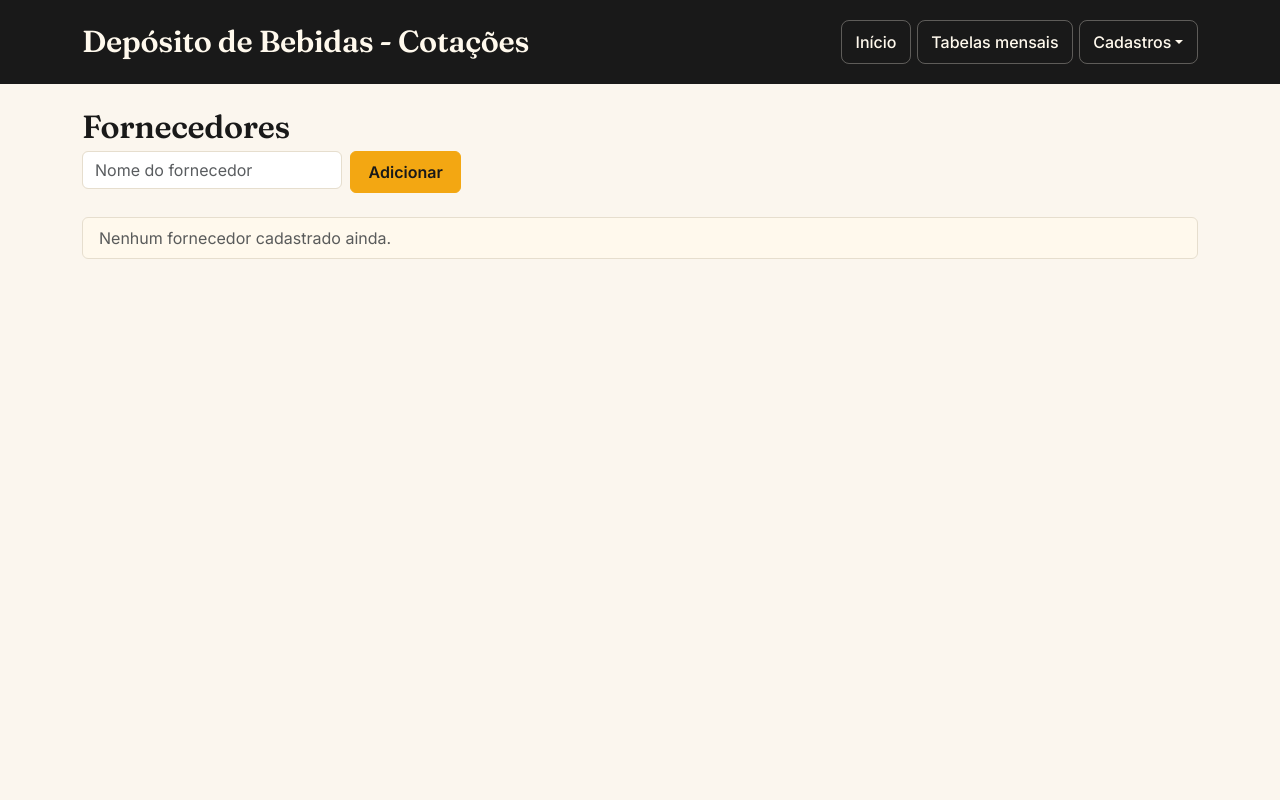
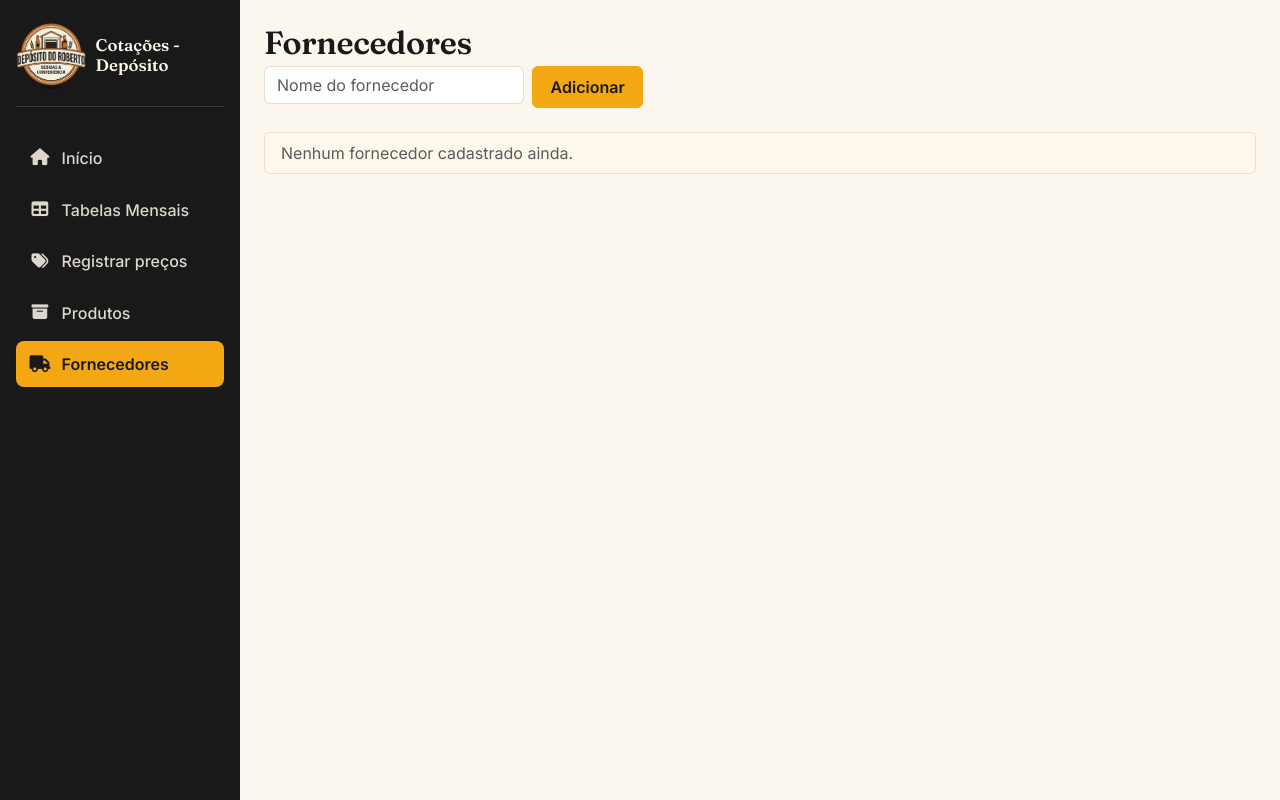
Before and after one commit to willyannnz/Gestao_de_Cotacoes_Deposito_Roberto, a Flask app: page /fornecedores in a window 1280 px wide. Run offline with Flask 3, Linux system fonts and the light colour scheme; data that the repository does not hold is empty; some libraries are stand-ins or nearby versions.

Commit message:
Refatorar a estrutura do código para melhorar a legibilidade e a manutenibilidade.

```diff
--- a/app/routes.py
+++ b/app/routes.py
@@ -4,6 +4,11 @@ from .db import get_db
 from .ml_outlier import detectar_outliers
 
 bp = Blueprint("main", __name__)
+
+
+@bp.app_context_processor
+def inject_sidebar_month():
+    return {"mes_atual_sidebar": date.today().strftime("%Y-%m")}
 
 
 @bp.route("/")
@@ -65,26 +70,28 @@ def editar_lista_mes(mes):
         if acao == "adicionar":
             nome = request.form.get("novo_produto_nome", "").strip()
             unidade = request.form.get("novo_produto_unidade", "").strip()
-            produto_id = request.form.get("produto_id")
-            if nome:
-                cur = db.execute("INSERT INTO produto (nome, unidade) VALUES (?, ?)", (nome, unidade))
-                produto_id = cur.lastrowid
+            produto_id = None
             quantidade = request.form.get("quantidade", "1")
             try:
                 quantidade = float(quantidade)
-                if quantidade <= 0:
+                if quantidade <= 0 or not nome:
                     raise ValueError
             except ValueError:
-                flash("A quantidade precisa ser maior que zero.", "warning")
+                flash("Informe o nome do produto e uma quantidade maior que zero.", "warning")
             else:
-                if produto_id:
-                    db.execute(
-                        "INSERT OR IGNORE INTO cotacao_mensal_item (mes_referencia, produto_id, quantidade) VALUES (?, ?, ?)",
-                        (mes, produto_id, quantidade),
-                    )
-                    flash("Produto incluído na tabela do mês.", "success")
+                existente = db.execute(
+                    "SELECT id FROM produto WHERE nome = ? COLLATE NOCASE", (nome,)
+                ).fetchone()
+                if existente:
+                    produto_id = existente["id"]
                 else:
-                    flash("Escolha um produto cadastrado ou informe um nome novo.", "warning")
+                    cur = db.execute("INSERT INTO produto (nome, unidade) VALUES (?, ?)", (nome, unidade))
+                    produto_id = cur.lastrowid
+                cur = db.execute(
+                    "INSERT OR IGNORE INTO cotacao_mensal_item (mes_referencia, produto_id, quantidade) VALUES (?, ?, ?)",
+                    (mes, produto_id, quantidade),
+                )
+                flash("Produto incluído na tabela do mês." if cur.rowcount else "Esse produto já está na tabela do mês.", "success")
         elif acao == "remover":
             item_id = request.form.get("item_id")
             item = db.execute("SELECT produto_id FROM cotacao_mensal_item WHERE id = ? AND mes_referencia = ?", (item_id, mes)).fetchone()
@@ -114,7 +121,6 @@ def editar_lista_mes(mes):
         db.close()
         return redirect(url_for("main.editar_lista_mes", mes=mes))
 
-    produtos = db.execute("SELECT * FROM produto ORDER BY nome").fetchall()
     itens = db.execute(
         """SELECT i.id, i.quantidade, p.id AS produto_id, p.nome, p.unidade,
                   COUNT(c.id) AS total_cotacoes
@@ -123,7 +129,7 @@ def editar_lista_mes(mes):
            WHERE i.mes_referencia = ? GROUP BY i.id ORDER BY p.nome""", (mes,)
     ).fetchall()
     db.close()
-    return render_template("mes_cotacao.html", mes=mes, produtos=produtos, itens=itens)
+    return render_template("mes_cotacao.html", mes=mes, itens=itens)
 
 
 # ---------- Fornecedores (UC01) ----------
@@ -141,6 +147,41 @@ def listar_fornecedores():
     fornecedores = db.execute("SELECT * FROM fornecedor ORDER BY nome").fetchall()
     db.close()
     return render_template("fornecedores.html", fornecedores=fornecedores)
+
+
+@bp.route("/fornecedores/<int:fornecedor_id>/editar", methods=["POST"])
+def editar_fornecedor(fornecedor_id):
+    nome = request.form.get("nome", "").strip()
+    db = get_db()
+    if nome:
+        duplicado = db.execute(
+            "SELECT 1 FROM fornecedor WHERE nome = ? COLLATE NOCASE AND id <> ?",
+            (nome, fornecedor_id),
+        ).fetchone()
+        if duplicado:
+            flash("Já existe outro fornecedor com esse nome.", "warning")
+        else:
+            db.execute("UPDATE fornecedor SET nome = ? WHERE id = ?", (nome, fornecedor_id))
+            db.commit()
+            flash("Fornecedor atualizado.", "success")
+    else:
+        flash("O nome não pode ficar vazio.", "warning")
+    db.close()
+    return redirect(url_for("main.listar_fornecedores"))
+
+
+@bp.route("/fornecedores/<int:fornecedor_id>/excluir", methods=["POST"])
+def excluir_fornecedor(fornecedor_id):
+    db = get_db()
+    em_uso = db.execute("SELECT 1 FROM cotacao WHERE fornecedor_id = ? LIMIT 1", (fornecedor_id,)).fetchone()
+    if em_uso:
+        flash("Esse fornecedor tem cotações no histórico. Edite o nome se precisar corrigir; não é possível excluir sem perder o histórico.", "warning")
+    else:
+        db.execute("DELETE FROM fornecedor WHERE id = ?", (fornecedor_id,))
+        db.commit()
+        flash("Fornecedor removido.", "success")
+    db.close()
+    return redirect(url_for("main.listar_fornecedores"))
 
 
 # ---------- Produtos (UC02) ----------
--- a/static/style.css
+++ b/static/style.css
@@ -39,33 +39,99 @@ p.text-muted {
   max-width: 62ch;
 }
 
-/* ---------- Navbar ---------- */
-.navbar {
-  background: var(--color-primary-dark) !important;
-  padding-top: 0.9rem;
-  padding-bottom: 0.9rem;
+/* ---------- Sidebar fixa à esquerda ---------- */
+.app-shell {
+  display: flex;
+  min-height: 100vh;
 }
 
-.navbar-brand {
-  color: #FFF9ED !important;
-  margin-right: 1.25rem;
-  font-size: 1.9rem;
+.sidebar {
+  width: 240px;
+  flex: 0 0 auto;
+  background: var(--color-primary-dark);
+  color: #FFF9ED;
+  display: flex;
+  flex-direction: column;
+  padding: 1.25rem 1rem;
+  position: sticky;
+  top: 0;
+  height: 100vh;
+  overflow-y: auto;
 }
 
-.navbar-nav .nav-link {
+.sidebar-brand {
+  display: flex;
+  align-items: center;
+  gap: 0.6rem;
+  text-decoration: none;
   color: #FFF9ED !important;
-  font-weight: 500;
-  margin-left: 0.35rem;
-  border: 1px solid rgba(255, 249, 237, 0.3);
-  border-radius: 8px;
-  padding: 0.55rem 0.85rem !important;
-  transition: background 0.15s ease, color 0.15s ease;
+  font-family: var(--font-display);
+  font-weight: 600;
+  font-size: 1.05rem;
+  line-height: 1.2;
+  margin-bottom: 1.75rem;
+  padding-bottom: 1rem;
+  border-bottom: 1px solid rgba(255, 249, 237, 0.15);
 }
 
-.navbar-nav .nav-link:hover {
+.sidebar-logo {
+  width: 70px;
+  height: 70px;
+  object-fit: contain;
+  flex: 0 0 auto;
+}
+
+.sidebar-nav {
+  display: flex;
+  flex-direction: column;
+  gap: 0.35rem;
+}
+
+.sidebar-link {
+  display: flex;
+  align-items: center;
+  gap: 0.65rem;
+  color: rgba(255, 249, 237, 0.85);
+  text-decoration: none;
+  font-weight: 500;
+  padding: 0.65rem 0.8rem;
+  border-radius: 8px;
+}
+
+.sidebar-icon {
+  font-size: 1.05rem;
+  width: 1.4rem;
+  text-align: center;
+}
+
+.sidebar-link:hover {
+  background: rgba(255, 249, 237, 0.08);
+  color: #FFF9ED;
+}
+
+.sidebar-link.active {
   background: var(--color-primary);
-  border-color: var(--color-primary);
-  color: var(--color-ink) !important;
+  color: var(--color-ink);
+  font-weight: 600;
+}
+
+.main-content {
+  flex: 1 1 auto;
+  min-width: 0;
+}
+
+.sidebar-toggle {
+  position: fixed;
+  top: 0.85rem;
+  left: 0.85rem;
+  z-index: 1050;
+  background: var(--color-primary-dark);
+  color: #FFF9ED;
+  border: none;
+  border-radius: 8px;
+  width: 2.6rem;
+  height: 2.6rem;
+  font-size: 1.2rem;
 }
 
 a:focus-visible, button:focus-visible, input:focus-visible, select:focus-visible {
--- a/templates/base.html
+++ b/templates/base.html
@@ -2,37 +2,55 @@
 <html lang="pt-br">
 <head>
     <meta charset="UTF-8">
+    <meta name="viewport" content="width=device-width, initial-scale=1">
     <title>Sistema de Cotação — Depósito do Roberto</title>
     <link href="https://cdn.jsdelivr.net/npm/bootstrap@5.3.3/dist/css/bootstrap.min.css" rel="stylesheet">
     <link rel="preconnect" href="https://fonts.googleapis.com">
     <link rel="preconnect" href="https://fonts.gstatic.com" crossorigin>
     <link href="https://fonts.googleapis.com/css2?family=Fraunces:wght@500;600;700&family=Inter:wght@400;500;600&family=IBM+Plex+Mono:wght@400;600&display=swap" rel="stylesheet">
     <link href="{{ url_for('static', filename='style.css') }}" rel="stylesheet">
+    <link rel="stylesheet" href="https://cdnjs.cloudflare.com/ajax/libs/font-awesome/6.6.0/css/all.min.css">
 </head>
 <body>
-<nav class="navbar navbar-expand navbar-dark bg-dark mb-4">
-    <div class="container">
-        <a class="navbar-brand" href="{{ url_for('main.index') }}">Depósito de Bebidas - Cotações</a>
-        <div class="navbar-nav align-items-lg-center">
-            <a class="nav-link" href="{{ url_for('main.index') }}">Início</a>
-            <a class="nav-link" href="{{ url_for('main.lista_meses') }}">Tabelas mensais</a>
-            <div class="nav-item dropdown">
-                <a class="nav-link dropdown-toggle" href="#" role="button" data-bs-toggle="dropdown" aria-expanded="false">Cadastros</a>
-                <ul class="dropdown-menu">
-                    <li><a class="dropdown-item" href="{{ url_for('main.listar_produtos') }}">Produtos</a></li>
-                    <li><a class="dropdown-item" href="{{ url_for('main.listar_fornecedores') }}">Fornecedores</a></li>
-                </ul>
-            </div>
-        </div>
-    </div>
+<div class="app-shell">
+    <button class="sidebar-toggle d-lg-none" type="button" onclick="document.getElementById('sidebar').classList.toggle('open')" aria-label="Abrir menu">
+        ☰
+    </button>
+
+    <aside class="sidebar" id="sidebar">
+        <a class="sidebar-brand" href="{{ url_for('main.index') }}">
+            <img src="{{ url_for('static', filename='logo_deposito_claro.png') }}" alt="" class="sidebar-logo">
+            <span>Cotações - Depósito</span>
+        </a>
+        <nav class="sidebar-nav">
+            <a class="sidebar-link {{ 'active' if request.endpoint == 'main.index' else '' }}" href="{{ url_for('main.index') }}">
+                <span class="sidebar-icon"><i class="fa-solid fa-house"></i></span> Início
+            </a>
+            <a class="sidebar-link {{ 'active' if request.endpoint == 'main.lista_meses' else '' }}" href="{{ url_for('main.lista_meses') }}">
+                <span class="sidebar-icon"><i class="fa-solid fa-table"></i></span> Tabelas Mensais
+            </a>
+            <a class="sidebar-link {{ 'active' if request.endpoint == 'main.registrar_cotacao' else '' }}" href="{{ url_for('main.registrar_cotacao', mes=mes_atual_sidebar) }}">
+                <span class="sidebar-icon"><i class="fa-solid fa-tags"></i></span> Registrar preços
+            </a>
+            <a class="sidebar-link {{ 'active' if request.endpoint == 'main.listar_produtos' else '' }}" href="{{ url_for('main.listar_produtos') }}">
+                <span class="sidebar-icon"><i class="fa-solid fa-box-archive"></i></span> Produtos
+            </a>
+            <a class="sidebar-link {{ 'active' if request.endpoint == 'main.listar_fornecedores' else '' }}" href="{{ url_for('main.listar_fornecedores') }}">
+                <span class="sidebar-icon"><i class="fa-solid fa-truck"></i></span> Fornecedores
+            </a>
         </nav>
-<div class="container">
+    </aside>
+
+    <main class="main-content">
+        <div class="container-fluid py-4 px-4">
             {% with messages = get_flashed_messages(with_categories=true) %}
                 {% for category, message in messages %}
                     <div class="alert alert-{{ 'warning' if category == 'warning' else 'success' }}">{{ message }}</div>
                 {% endfor %}
             {% endwith %}
             {% block content %}{% endblock %}
+        </div>
+    </main>
 </div>
 <script src="https://cdn.jsdelivr.net/npm/bootstrap@5.3.3/dist/js/bootstrap.bundle.min.js"></script>
 <script>
--- a/templates/fornecedores.html
+++ b/templates/fornecedores.html
@@ -11,7 +11,21 @@
 </form>
 <ul class="list-group">
     {% for f in fornecedores %}
-    <li class="list-group-item">{{ f.nome }}</li>
+    <li class="list-group-item d-flex flex-wrap justify-content-between align-items-center gap-2">
+        <span>{{ f.nome }}</span>
+        <div class="d-flex flex-wrap gap-2">
+            <details>
+                <summary class="btn btn-outline-secondary btn-sm">Editar nome</summary>
+                <form method="post" action="{{ url_for('main.editar_fornecedor', fornecedor_id=f.id) }}" class="d-flex gap-2 mt-2">
+                    <input type="text" name="nome" class="form-control form-control-sm" value="{{ f.nome }}" required>
+                    <button class="btn btn-primary btn-sm">Salvar</button>
+                </form>
+            </details>
+            <form method="post" action="{{ url_for('main.excluir_fornecedor', fornecedor_id=f.id) }}" onsubmit="return confirm('Excluir esse fornecedor do cadastro?');">
+                <button class="btn btn-outline-danger btn-sm">Excluir</button>
+            </form>
+        </div>
+    </li>
     {% else %}
     <li class="list-group-item text-muted">Nenhum fornecedor cadastrado ainda.</li>
     {% endfor %}
```
Also changed, not shown: other parts of static/style.css (+26 -16 lines), templates/mes_cotacao.html (+5 -5 lines), static/logo_deposito_claro.png (added). Lines whose indentation alone changed are shown as unchanged.
